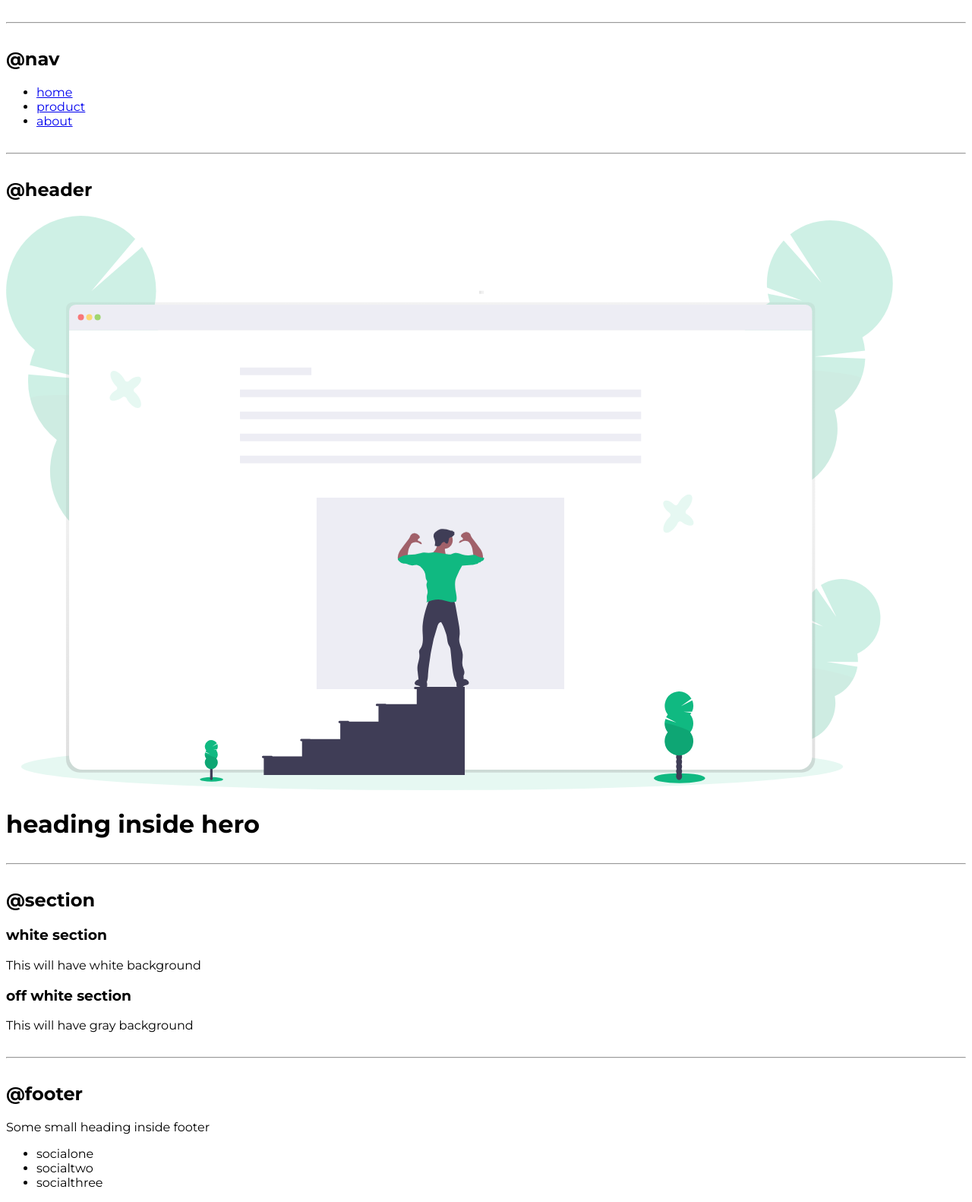
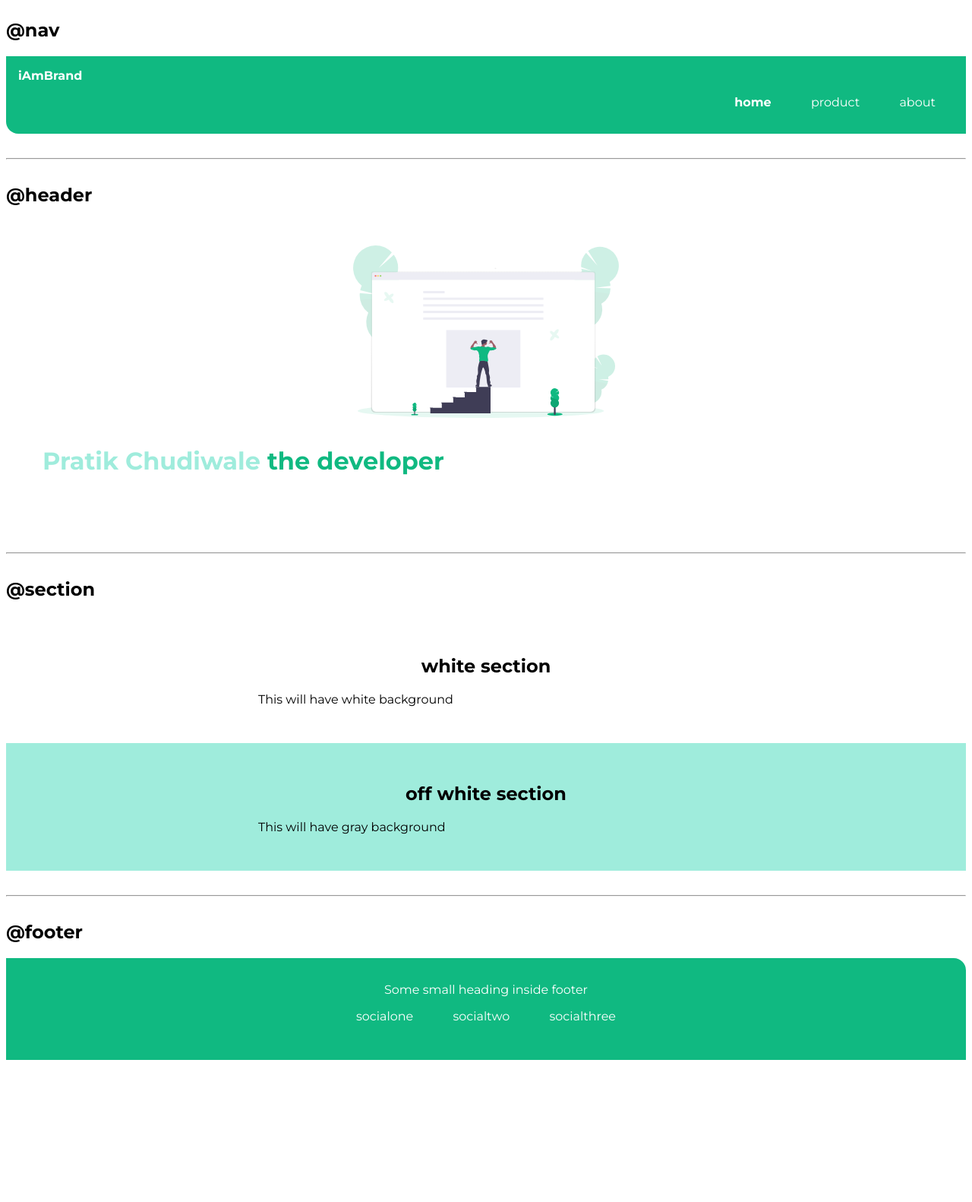
Before and after one commit to chudiwalepratik/Pratik-HTML-CSS, a plain HTML site: page index.html in a window 1280 px wide. Shown: the part 1291-2873 px from the top of the page at 76% size. After the commit the page ends 2694 px from the top, so only its background shows below. Drawn offline with Linux system fonts and the light colour scheme.

Commit message:
wip: css on fire

```diff
--- a/index.html
+++ b/index.html
@@ -42,8 +42,8 @@
 
   <h2>@lists</h2>
   <h3>unordered list</h3>
-
-  <ul>
+  <p>This list will not have a bullet</p>
+  <ul class = "list-non-bullet">
       <li>Item One</li>
       <li>Item Two</li>
       <li>Item Three</li>
@@ -52,15 +52,15 @@
 
     <h3> unordered inline list</h3>
 
-    <ul>
-        <li>Inline Item One</li>
-        <li>Inline Item Two</li>
-        <li>Inline Item Three</li>
-    </ul>>
+    <ul class="list-non-bullet">
+        <li class="list-item-inline">Inline Item One</li>
+        <li class="list-item-inline">Inline Item Two</li>
+        <li class ="list-item-inline">Inline Item Three</li>
+    </ul>
 
     <h3> reverse ordered list</h3>
 
-    <ol>
+    <ol reversed>
         <li>milk</li>
         <li>eggs</li>
         <li>bread</li>
@@ -70,16 +70,17 @@
 
     <h2>@nav</h2>
 
-    <nav>
-        <ul>
-            <li>
-                <a href="/">home</a>
+    <nav class ="navigation container">
+        <div class ="nav-brand">iAmBrand</div>
+        <ul class="list-non-bullet nav-pills">
+            <li class="list-item-inline">
+                <a class="link link-active" href="/">home</a>
             </li>
-            <li>
-                <a href="/">product</a>
+            <li class="list-item-inline">
+                <a class="link" href="/">product</a>
             </li>
-            <li>
-                <a href="/">about</a>
+            <li class="list-item-inline">
+                <a class="link" href="/">about</a>
             </li>
         </ul>
     </nav>
@@ -88,33 +89,43 @@
 
     <h2>@header</h2>
 
-    <header>
-        <img src="images/hero-image.svg" />
-        <h1>heading inside hero</h1>
+    <header class="hero">
+        <img class="hero-img" src="images/hero-image.svg" />
+        <h1 class = "hero-heading">Pratik Chudiwale <span style="color: var(--primary-color);">the developer</span> </h1>
 
     </header>
 
     <hr>
     <h2>@section</h2>
-    <section>
-        <h3>white section</h3>
-        <p>This will have white background</p>
+    <section class="section">
+        <div class="container container-center" >
+            <h1>white section</h1>
+            <p>This will have white background</p>
+        </div>
+
     </section>
 
-    <section>
-        <h3>off white section</h3>
-        <p>This will have gray background</p>
+    <section class="section ow">
+        <div class ="container container-center"> <h1>off white section</h1>
+            <p>This will have gray background</p></div>
+
     </section>
 
     <hr>
     <h2>@footer</h2>
 
-    <footer>
-        <div>Some small heading inside footer</div>
-        <ul>
-            <li>socialone</li>
-            <li>socialtwo</li>
-            <li>socialthree</li>
+    <footer class ="footer">
+        <div class ="footer-header">Some small heading inside footer</div>
+        <ul class="social-links list-non-bullet">
+            <li class ="list-item-inline">
+                <a class="link" href="/">socialone</a>
+            </li>
+            <li class ="list-item-inline">
+                <a class="link" href="/">socialtwo</a>
+            </li>
+            <li class ="list-item-inline">
+                <a class="link" href="/">socialthree</a>
+            </li>
         </ul>
     </footer>
 
--- a/style.css
+++ b/style.css
@@ -42,3 +42,84 @@ color: var(--primary-color);
 border-radius: 0.5rem;
 border: 1px solid var(--primary-color);
 }
+.list-non-bullet
+{
+    list-style: none;
+}
+.list-item-inline
+{
+    display: inline;
+    padding: 0rem 0.5rem;
+}
+
+/** navigation **/
+.navigation
+{
+    background-color: var(--primary-color);
+    color: white;
+    padding: 1rem;
+    border-bottom-left-radius: 1rem;
+}
+.navigation .nav-brand
+{
+    font-weight: bold;
+}
+.navigation .nav-pills
+{
+    text-align: right;
+}
+.navigation .link
+{
+    color:white;
+}
+.navigation .link-active
+{
+    font-weight: bold;
+}
+
+/** header **/
+.hero
+{
+    padding: 2rem;
+}
+.hero .hero-img
+{
+    max-width: 350px;
+    display: block;
+    margin: auto;
+}
+.hero .hero-heading
+{
+    padding: 1rem;
+    color:rgb(159, 236, 220);
+
+}
+/** section **/
+.section
+{
+    padding: 2rem;
+}
+.section h1{
+    text-align: center;
+}
+.ow
+{
+    background-color:rgb(159, 236, 220); ;
+
+}
+/** footer **/
+.footer
+{
+    background-color: var(--primary-color);
+    padding: 2rem 1rem;
+    text-align: center;
+    color: white;
+    border-top-right-radius: 1rem;
+}
+.footer .link{
+    color: white;
+}
+.footer ul
+{
+    padding-inline-start: 0px;
+}
```
